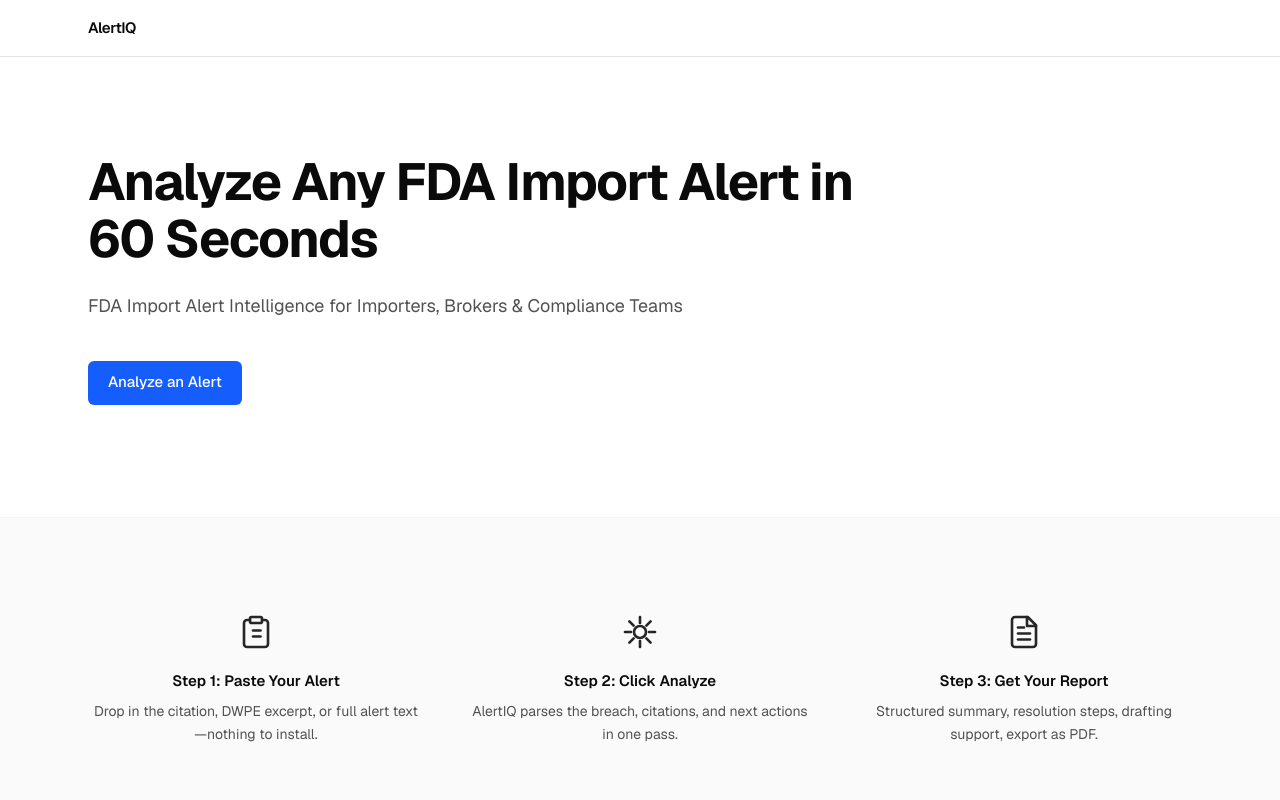
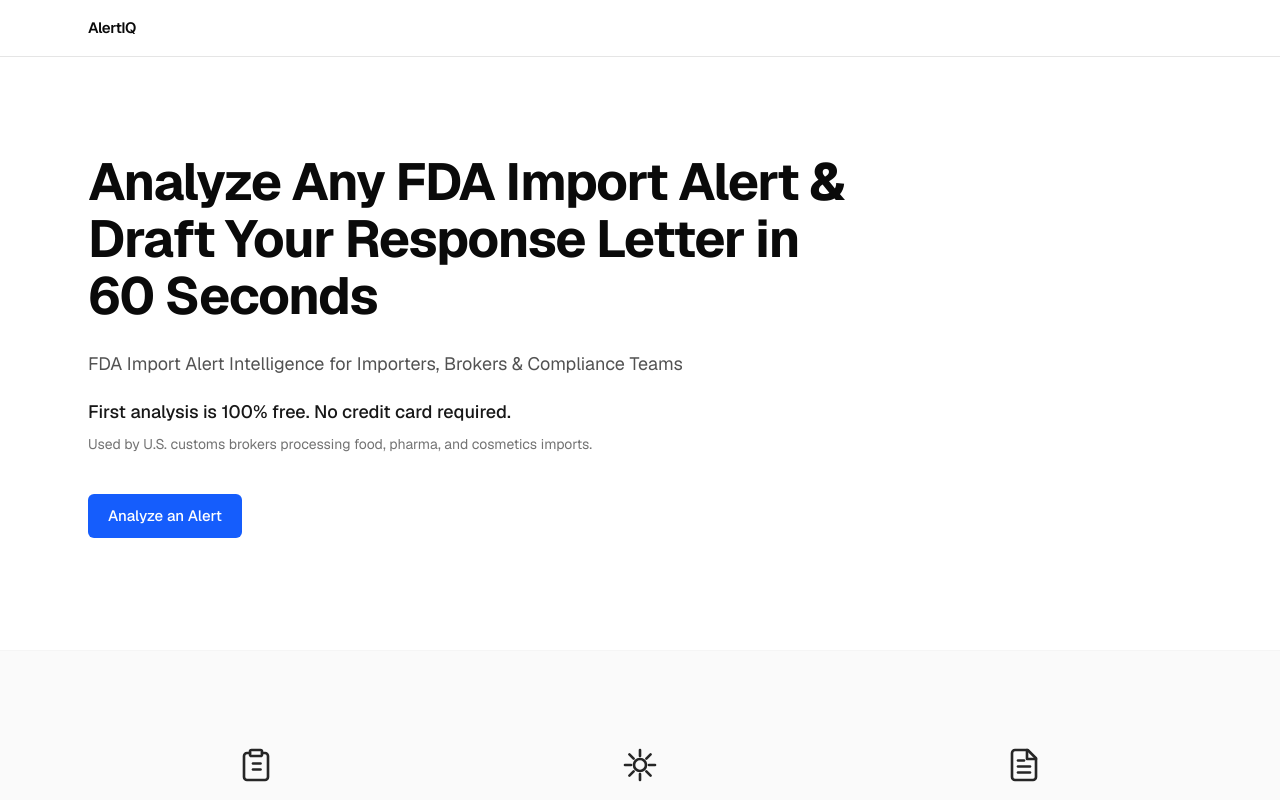
Before and after one commit to copelandb16/meddevice-analyzer, a Next.js app: page / in a window 1280 px wide. Shown: the top 800 px of the page. Built offline with nearby package versions, Linux system fonts and the light colour scheme.

Commit message:
add trust lines

```diff
--- a/app/page.js
+++ b/app/page.js
@@ -72,11 +72,19 @@
       <section className="border-b border-neutral-100 bg-white">
         <div className="mx-auto max-w-6xl px-6 pb-24 pt-20 lg:pb-28 lg:pt-24">
           <h1 className="max-w-3xl text-4xl font-bold tracking-tight text-neutral-950 sm:text-5xl sm:leading-[1.1] lg:text-[3.25rem]">
-            Analyze Any FDA Import Alert in 60 Seconds
+          Analyze Any FDA Import Alert & Draft Your Response Letter in 60 Seconds
           </h1>
           <p className="mt-6 max-w-2xl text-lg leading-relaxed text-neutral-600">
             FDA Import Alert Intelligence for Importers, Brokers & Compliance Teams
           </p>
+          <div className="mt-5 max-w-2xl">
+            <p className="text-lg font-medium text-neutral-900">
+              First analysis is 100% free. No credit card required.
+            </p>
+            <p className="mt-2 text-sm text-neutral-500">
+              Used by U.S. customs brokers processing food, pharma, and cosmetics imports.
+            </p>
+          </div>
           <div className="mt-10">
             <a
               href="#analyze"
```
